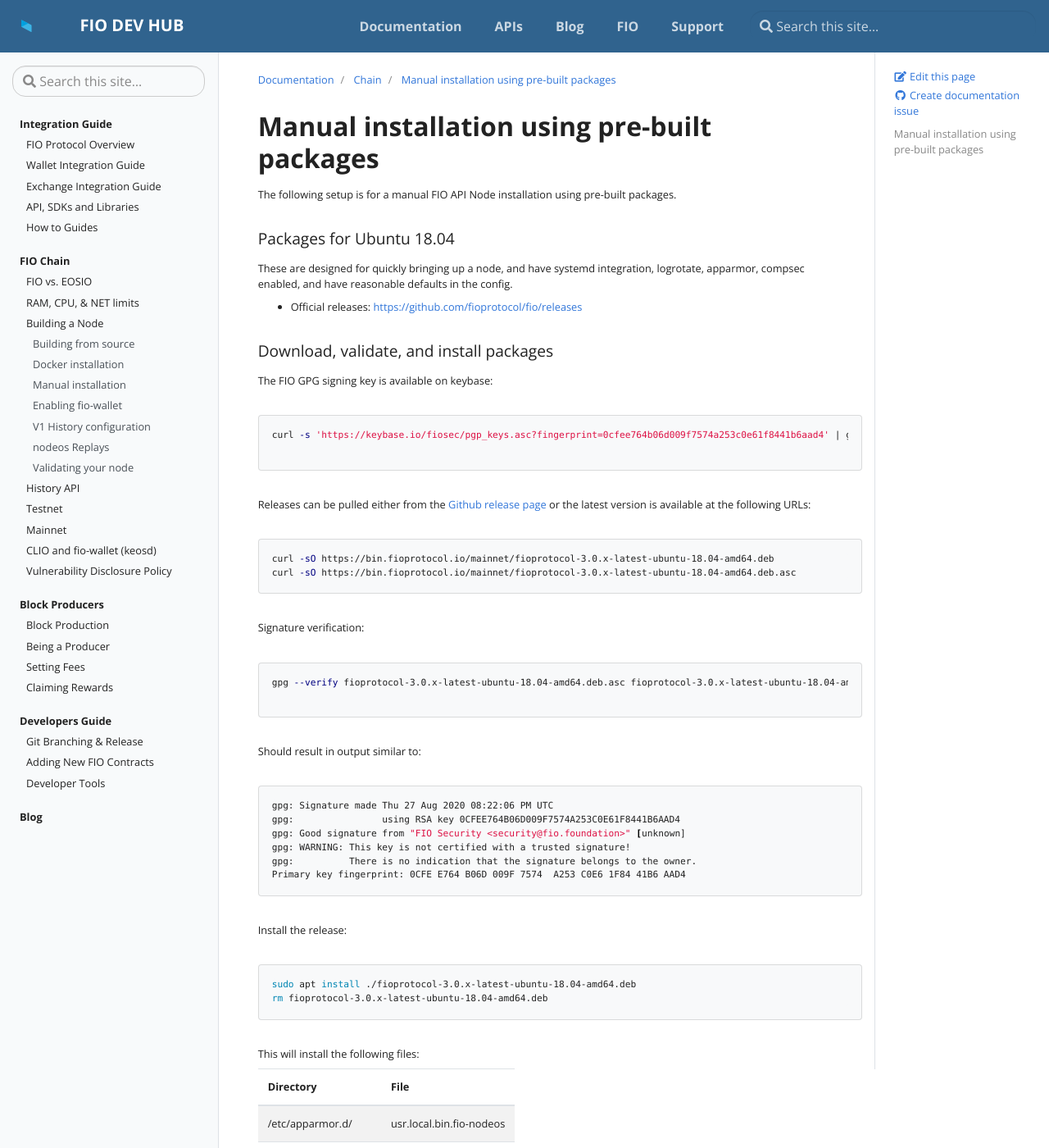
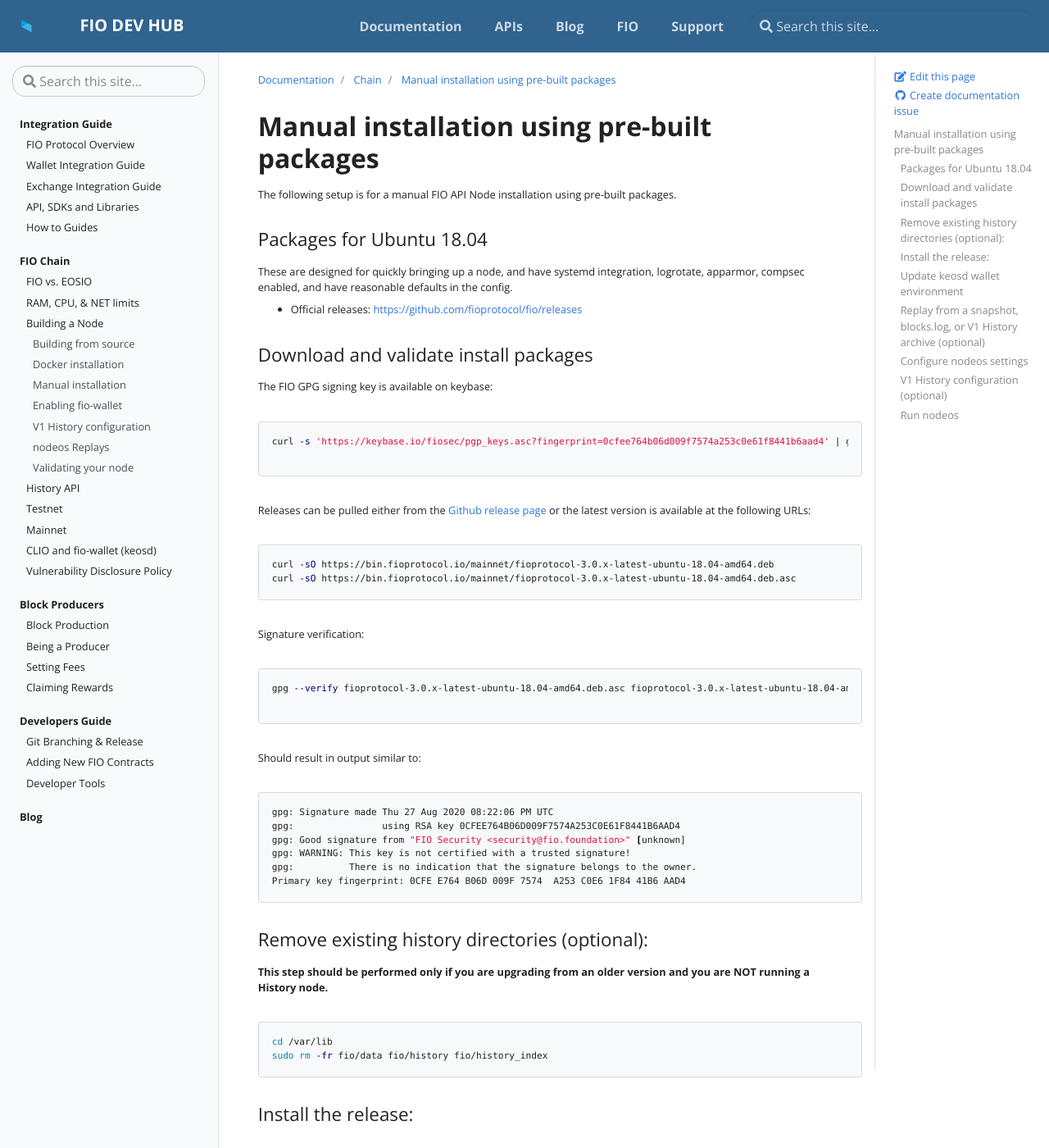
Before and after one commit to fioprotocol/fio-devhub, a Jekyll site: the page built from _docs/chain/node-build-manual.md, in a window 1280 px wide and 1400 px high. Shown: the whole window at 82% size. Built offline with Jekyll 4.4.1, drawn with Linux system fonts in a browser that asks for light colours.

Commit message:
Add history directory bug info

````diff
--- a/_docs/chain/node-build-manual.md
+++ b/_docs/chain/node-build-manual.md
@@ -7,13 +7,13 @@ description: Manual installation using pre-built packages
 
 The following setup is for a manual FIO API Node installation using pre-built packages.
 
-#### Packages for Ubuntu 18.04
+### Packages for Ubuntu 18.04
 
 These are designed for quickly bringing up a node, and have systemd integration, logrotate, apparmor, compsec enabled, and have reasonable defaults in the config.
 
 * Official releases: <https://github.com/fioprotocol/fio/releases>{:target="_blank"}
 
-#### Download, validate, and install packages
+### Download and validate install packages
 
 The FIO GPG signing key is available on keybase:
 
@@ -29,7 +29,7 @@ curl -sO https://bin.fioprotocol.io/mainnet/fioprotocol-3.0.x-latest-ubuntu-18.0
 curl -sO https://bin.fioprotocol.io/mainnet/fioprotocol-3.0.x-latest-ubuntu-18.04-amd64.deb.asc
 ```
 
- Signature verification:
+Signature verification:
 
 ```shell
 gpg --verify fioprotocol-3.0.x-latest-ubuntu-18.04-amd64.deb.asc fioprotocol-3.0.x-latest-ubuntu-18.04-amd64.deb
@@ -47,7 +47,16 @@ gpg:          There is no indication that the signature belongs to the owner.
 Primary key fingerprint: 0CFE E764 B06D 009F 7574  A253 C0E6 1F84 41B6 AAD4
 ```
 
-Install the release:
+### Remove existing history directories (optional):
+
+**This step should be performed only if you are upgrading from an older version and you are NOT running a History node.**
+
+```shell
+cd /var/lib
+sudo rm -fr fio/data fio/history fio/history_index
+```
+
+### Install the release:
 
 ```shell
 sudo apt install ./fioprotocol-3.0.x-latest-ubuntu-18.04-amd64.deb
@@ -76,7 +85,7 @@ This will install the following files:
 |/var/lib/fio/fio-wallet/ |config.ini |
 |/var/log/fio/ |nodeos.log |
 
-#### Update keosd wallet environment
+### Update keosd wallet environment
 
 *(Skip this step if you are not using keosd to manage FIO keys for your users.)*
 
@@ -89,13 +98,13 @@ clio wallet stop
 mv ~/eosio-wallet ~/fio-wallet
 ```
 
-#### Replay from a snapshot, blocks.log, or V1 History archive (optional)
+### Replay from a snapshot, blocks.log, or V1 History archive (optional)
 
 {% include alert.html type="info" content="This step is optional to save time when syncing a node. If it is skipped, the node will sync from genesis and can take several hours." %}
 
 To save time on startup, you can bootstrap your node with a snapshot of data from a running node. Refer to [nodeos Replays]({{site.baseurl}}/docs/chain/node-build-replay) for instructions on replaying from a snapshot, blocks.log, or V1 History archive.
 
-#### Configure nodeos settings
+### Configure nodeos settings
 
 Edit the settings for nodeos:
 
@@ -105,11 +114,11 @@ sudo vi /etc/fio/nodeos/config.ini
 
 P2P nodes are updated more frequently than the .deb package, if there are a large number of P2P nodes that are unreachable, it's possible to get a list of healthy nodes from the [FIO Mainnet Health page.](https://health.fioprotocol.io/){:target="_blank"}
 
-##### V1 History configuration (optional)
+### V1 History configuration (optional)
 
 If the light-history (v1 history) feature is needed, follow the [V1 History configuration]({{site.baseurl}}/docs/chain/node-build-history) instructions.
 
-#### Run nodeos
+### Run nodeos
 
 Enable nodeos daemon at runtime, and start:
 
````
